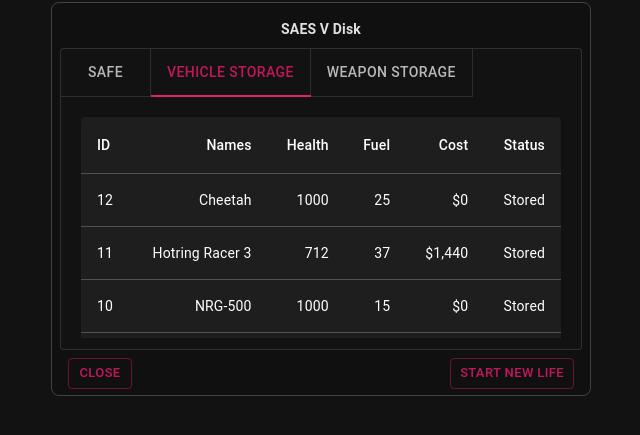
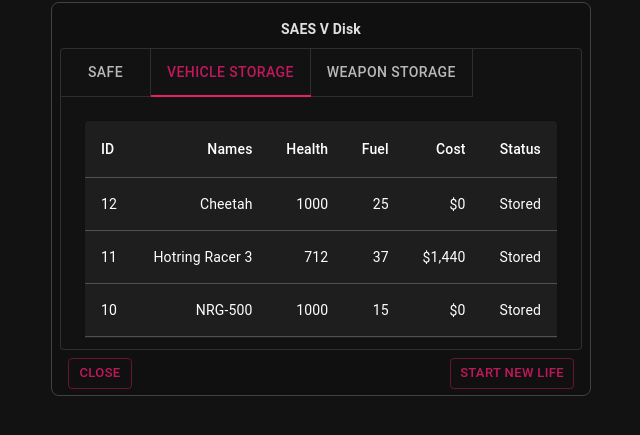
Before and after one commit to vtonu/material_ui_box, a React (Create React App) app: page / in a window 1280 px wide. Both pictures are taken after a click on the tab "VEHICLE STORAGE". Shown: the part 201-636 px from the top of the page, without its empty margins (319-959 px from the left). Built offline with nearby package versions, Linux system fonts and the light colour scheme.

Commit message:
Set overflow to auto for the table box only.

```diff
--- a/src/components/verticalTabs.js
+++ b/src/components/verticalTabs.js
@@ -78,8 +78,11 @@ export default function VerticalTabs() {
         <Box sx={{ p: 1 }}>Status: This is a public place for weapons and vehicles. </Box>
       </TabPanel>
       <TabPanel value={value} index={1}>
+        <Box sx={{ p: 0.5, height: 225, overflow: 'hidden' }}>
           <Box sx={{ p: 0.5, height: 225, overflow: 'auto' }}>
             <AccessibleTable></AccessibleTable>
+          </Box>
+          <Box sx={{ p: 1.5 }}>
             <Button variant="outlined" size="small">
               Park Vehicle
             </Button>
@@ -93,6 +96,7 @@ export default function VerticalTabs() {
               Repair All Vehicles
             </Button>
           </Box>
+        </Box>
       </TabPanel>
       <TabPanel value={value} index={2}>
         <Box sx={{ p: 0.5, height: 225, overflow: 'hidden' }}>
```
Lines whose indentation alone changed are shown as unchanged.
